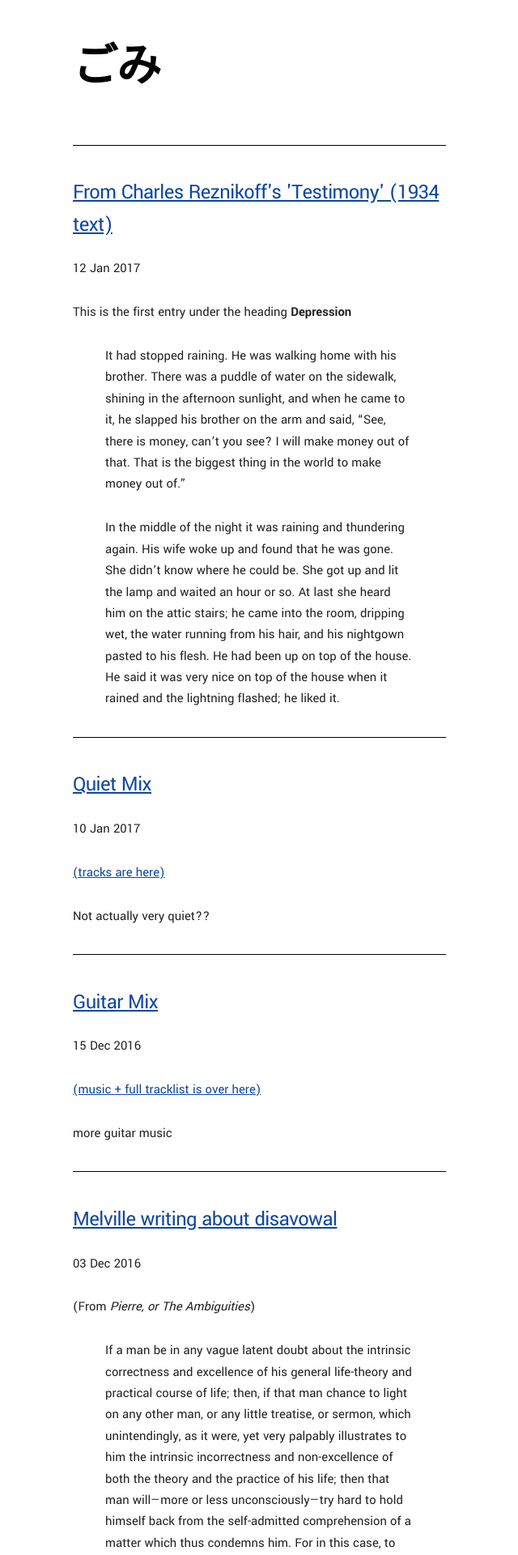
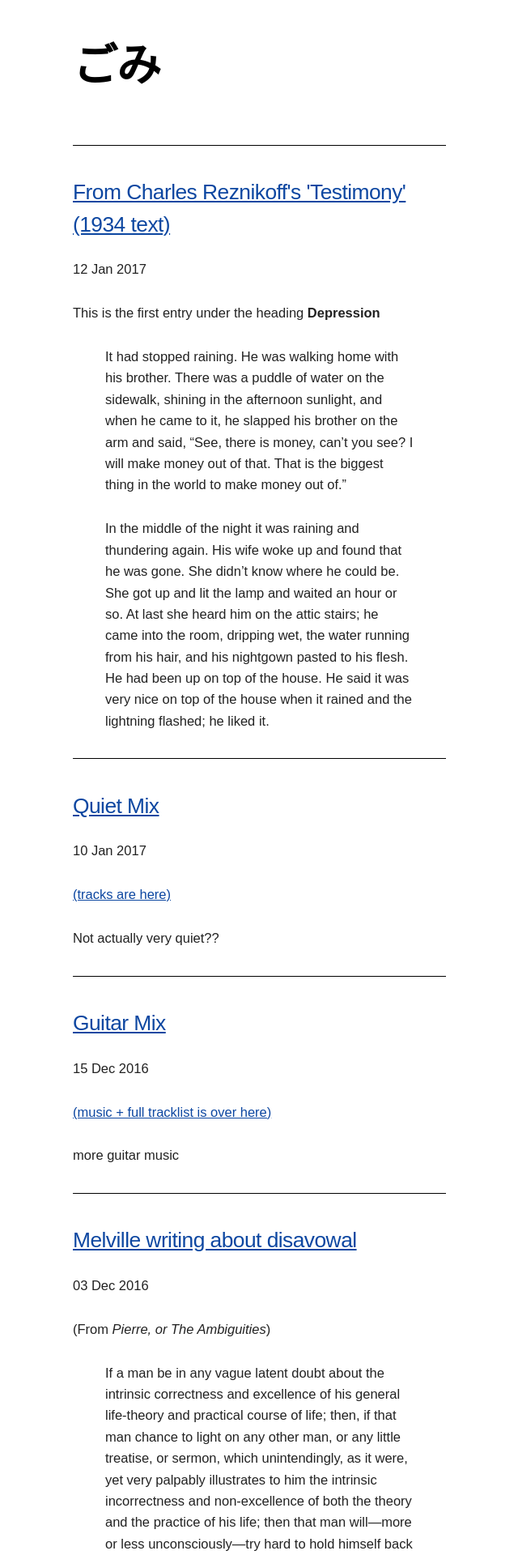
Before and after one commit to mt-trash/mt-trash.github.io, a Jekyll site: the page built from index.html, in a window 1280 px wide. Shown: the top 1920 px of the page at 81% size, without its empty margins (70-710 px from the left). Built offline with Jekyll 4.4.1, drawn with Linux system fonts in a browser that asks for light colours; the list of posts is cut into pages by our own code.

Commit message:
change font to Arial

```diff
--- a/_layouts/default.html
+++ b/_layouts/default.html
@@ -11,7 +11,7 @@
 
       <!-- FONT
       –––––––––––––––––––––––––––––––––––––––––––––––––– -->
-      <link href="https://fonts.googleapis.com/css?family=Yantramanav:400,700" rel='stylesheet' type='text/css'>
+
 
       <!-- CSS
       –––––––––––––––––––––––––––––––––––––––––––––––––– -->
--- a/css/skeleton.css
+++ b/css/skeleton.css
@@ -124,7 +124,7 @@
   font-size: 1.5em; /* currently ems cause chrome bug misinterpreting rems on body element */
   line-height: 1.6;
   font-weight: 400;
-  font-family: "Yantramanav", "HelveticaNeue", "Helvetica Neue", Helvetica, Arial, sans-serif;
+  font-family: Arial, "HelveticaNeue", "Helvetica Neue", Helvetica, sans-serif;
   color: #222222; }
 
 
```
